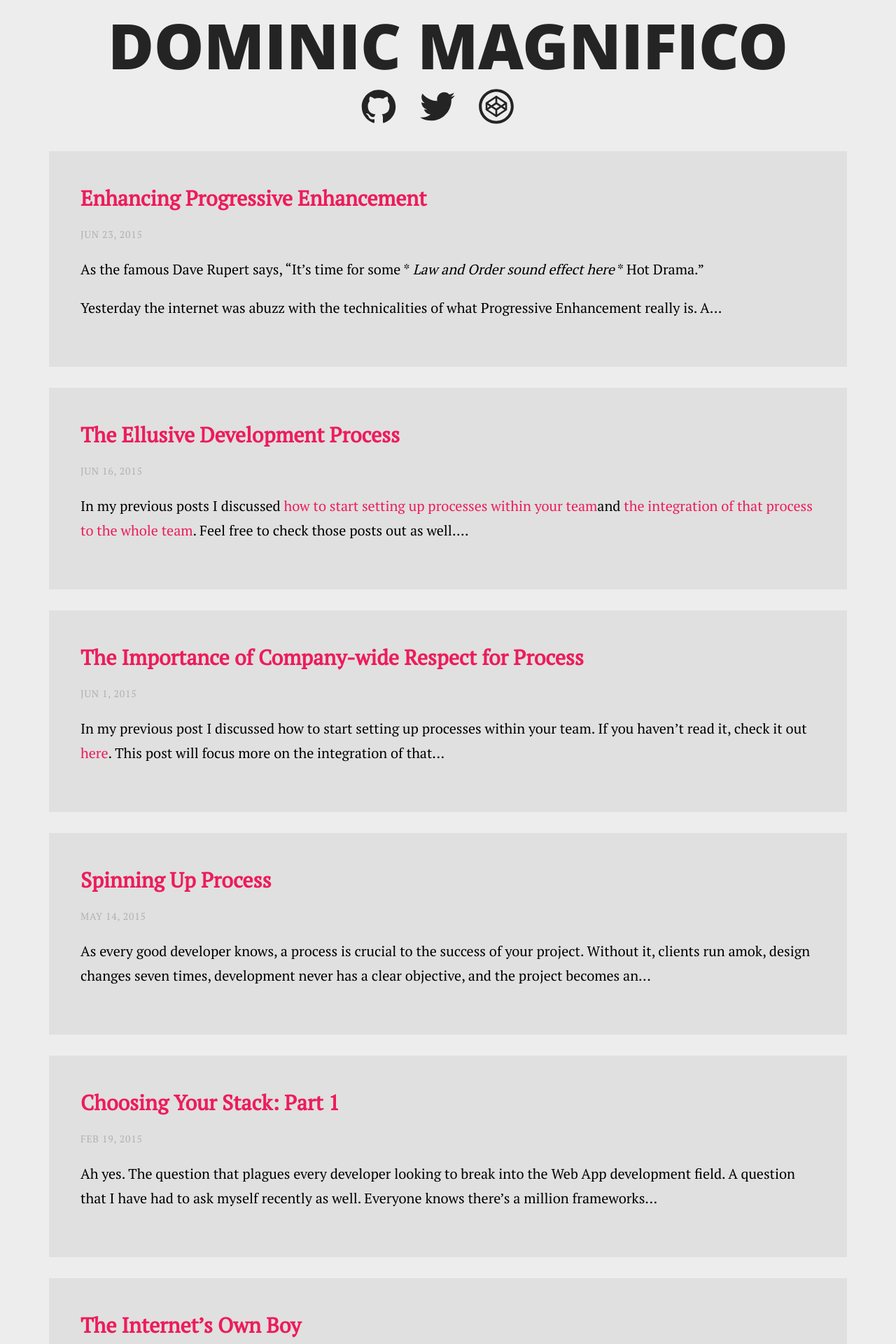
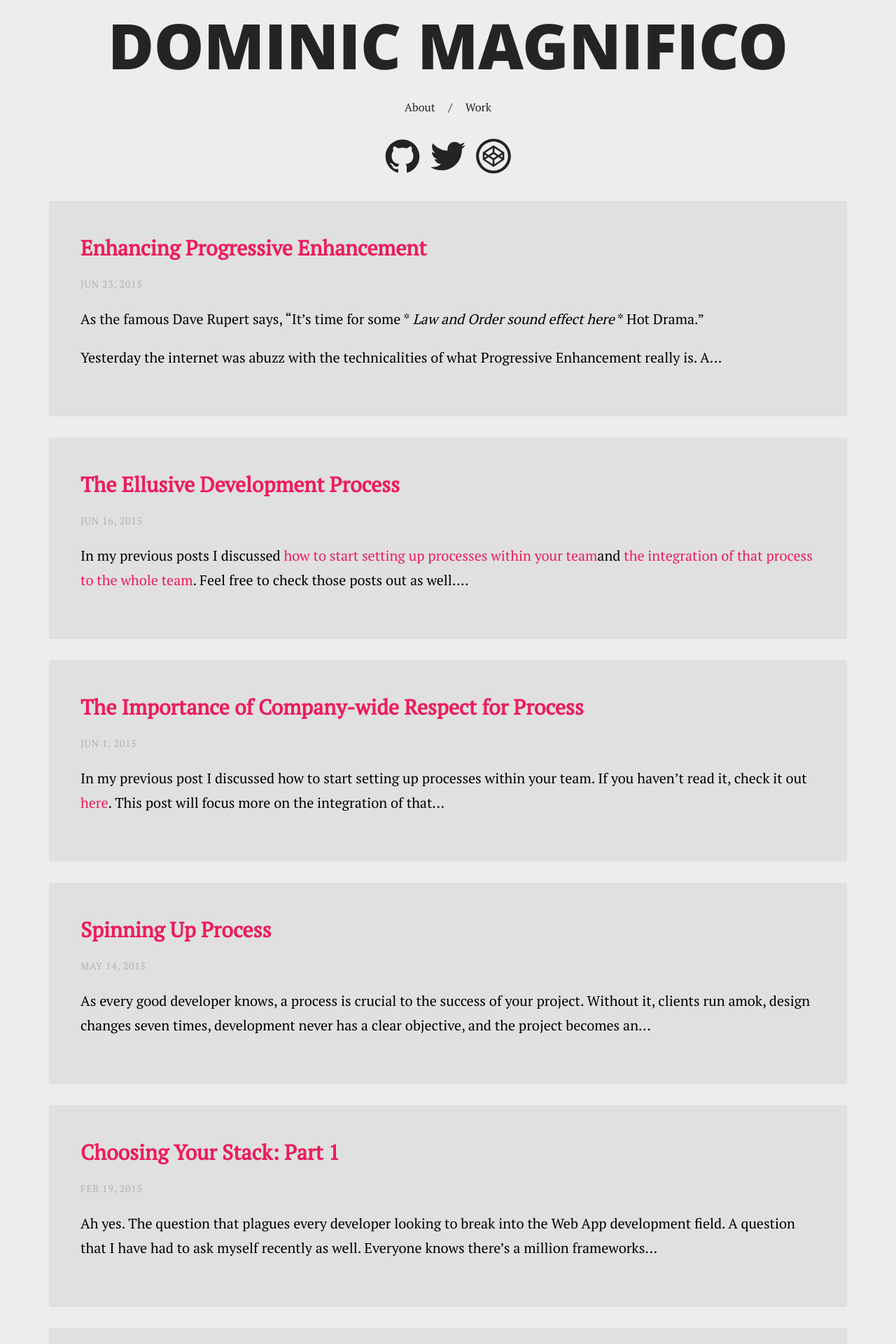
Before and after one commit to magnificode/DomBlog, a Jekyll site: the page built from index.html, in a window 1280 px wide. Shown: the top 1920 px of the page at 70% size. Built offline with Jekyll 4.4.1, drawn with Linux system fonts in a browser that asks for light colours; nearby versions of some CDN libraries; comment, search, counter and statistics services are not loaded.

Commit message:
Add navigation.

```diff
--- a/_includes/header.html
+++ b/_includes/header.html
@@ -1,5 +1,8 @@
 <header class="site-header">
 	<h1><a href="/">Dominic Magnifico</a></h1>
+	<nav class="header__nav">
+		<a href="/about.html">About</a> / <a href="/work.html">Work</a>
+	</nav>
 	<div class="header__social">
           {% if site.github_username %}
             <a href="https://github.com/{{ site.github_username }}" target="_blank">
@@ -8,7 +11,6 @@
                 </svg>
             </a>
           {% endif %}
-
           {% if site.twitter_username %}
             <a href="https://twitter.com/{{ site.twitter_username }}" target="_blank">
                 <svg viewBox="0 0 16 16">
--- a/_sass/_layouts.scss
+++ b/_sass/_layouts.scss
@@ -1,17 +1,48 @@
+
 /*------------------------------------*\
     ::Site Header
 \*------------------------------------*/
 .site-header{
     text-align: center;
     .header__social{
-	display: inline-block;
-    	width: 100%;
-    	a{
-    		margin: {right:$pad*2;}
-    	}
+	    display: flex;
+        justify-content: center;
+        a{
+            &:nth-of-type(2){
+                padding: {left:$pad;right:$pad;}
+            }
+        }
     }
 }
 
+/*------------------------------------*\
+    ::Header Nav
+\*------------------------------------*/
+.header__nav{
+    padding: {top:$pad;bottom:$pad*2;}
+    a{
+        position: relative;
+        padding: {left:$pad;right:$pad;}
+        color: $color-1;
+        &:after{
+            content: "";
+            position: absolute;
+            bottom: 0;
+            left: 50%;
+            right: 50%;
+            height: 1px;
+            background: lighten($color-1, 70%);
+            transition: all 600ms cubic-bezier(0.785, 0.135, 0.15, 0.86);
+        }
+        &:hover{
+            color: $color-3;
+            &:after{
+                left: $pad/2;
+                right: $pad/2;
+            }
+        }
+    }
+}
 /*------------------------------------*\
     ::Post Excertps
 \*------------------------------------*/
--- a/_sass/_styles.scss
+++ b/_sass/_styles.scss
@@ -7,11 +7,11 @@
 		font-family: open_sansextrabold, sans-serif;
 		font-size: 7vw;
 		text-transform: uppercase;
-	}
-	a{
-		color: $color-1;
-		&:hover{
-			color: lighten($color-1, 20%);
+		a{
+			color: $color-1;
+			&:hover{
+				color: lighten($color-1, 20%);
+			}
 		}
 	}
 }
```
Also changed, not shown: _config.yml (line endings or trailing spaces), 10 other files.
